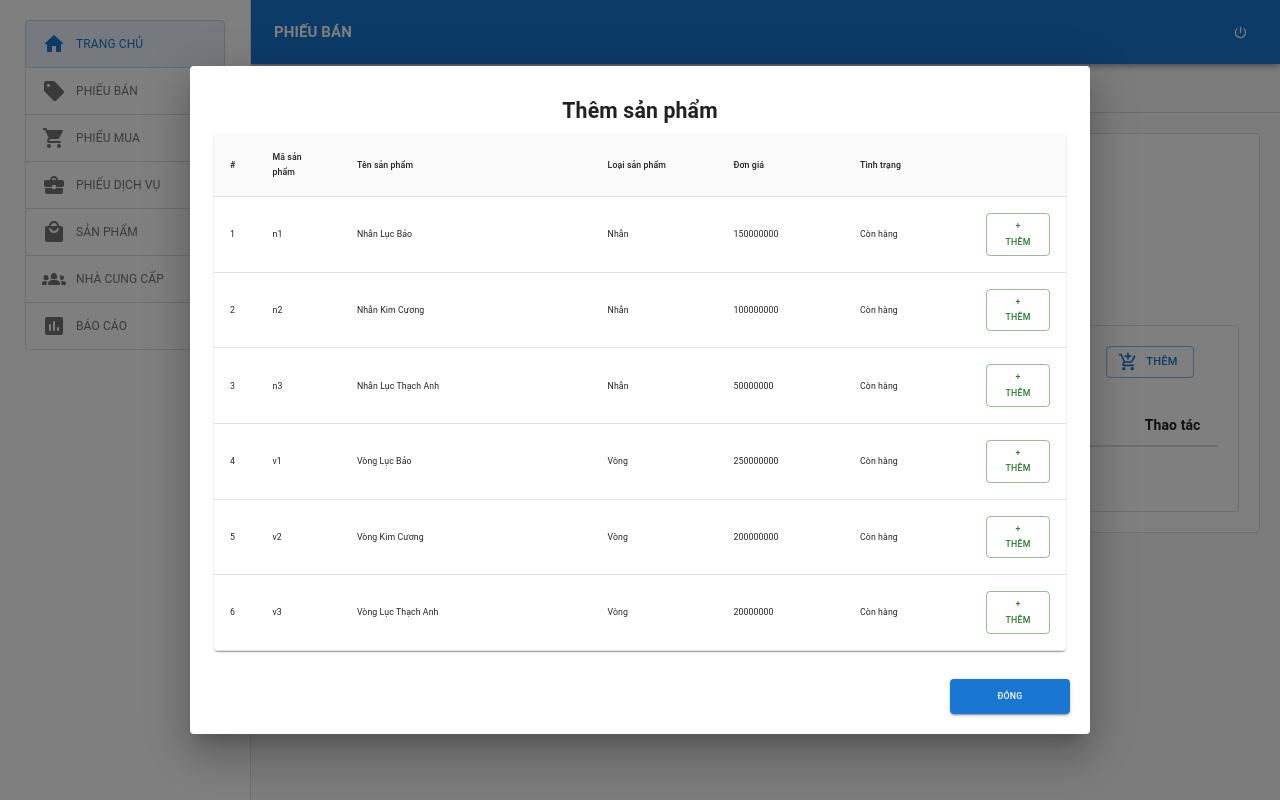
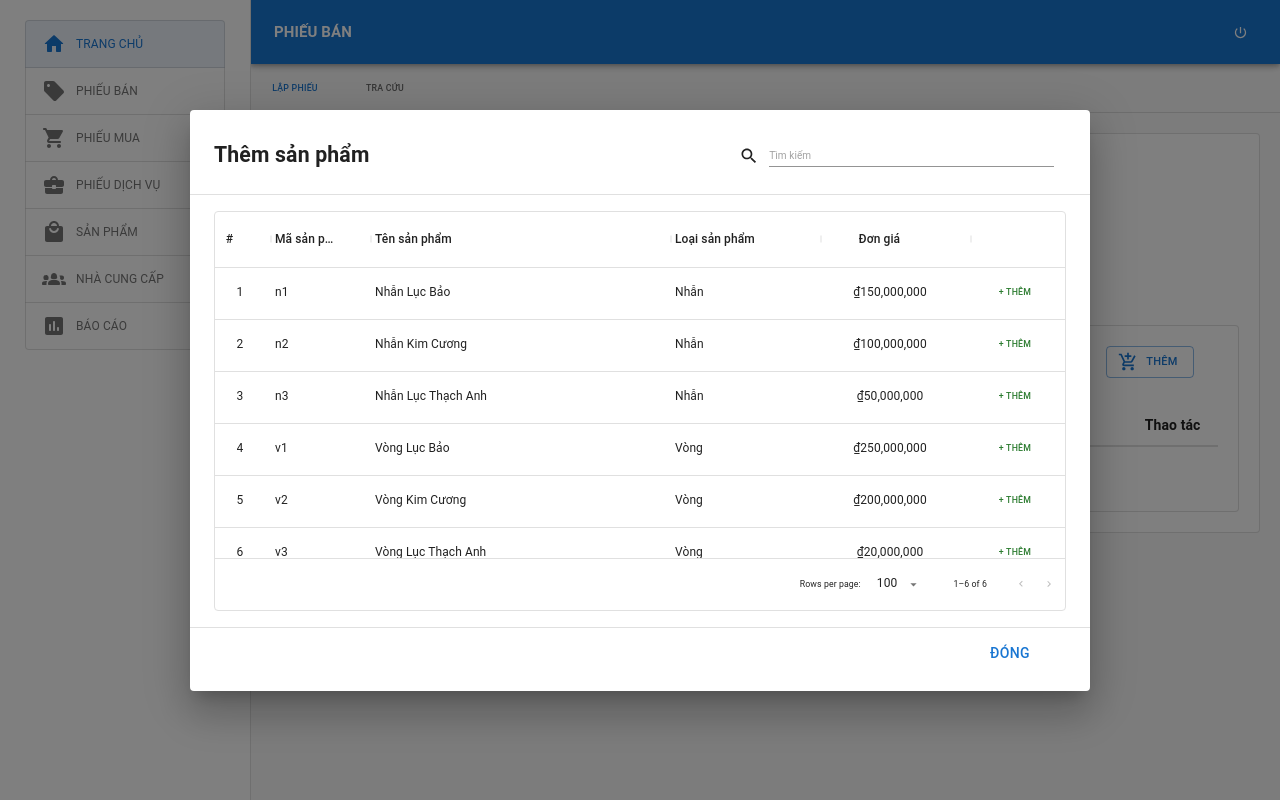
Before and after one commit to realhaidinh/jewlery-management-web, a React (Vite) app: page /sell in a window 1280 px wide. Both pictures are taken after a click on the button "THÊM". Shown: the top 800 px of the page. Built offline with nearby package versions, Linux system fonts and the light colour scheme.

Commit message:
add SearchBox, use TableContainer for SelectModal

```diff
--- /dev/null
+++ b/src/components/Container/ModalContainer.jsx
@@ -0,0 +1,39 @@
+import { Dialog, DialogTitle, DialogActions, DialogContent, IconButton, Box } from '@mui/material';
+import { ControlButton } from '../Controls';
+import CloseIcon from '@mui/icons-material/Close';
+const ModalContainer = ({ title, open, onClose, children }) => {
+  return (
+    <Dialog open={open} onClose={onClose} fullWidth={true} maxWidth="md">
+      <DialogTitle
+        sx={{ display: 'flex', flexDirection: 'row', alignItems: 'center', justifyContent: 'space-between' }}
+      >
+        {title}
+        {/* <Box width="90%">{title}</Box> */}
+        {/* <IconButton
+          aria-label="close"
+          onClick={onClose}
+          sx={{
+            color: 'grey',
+          }}
+        >
+          <CloseIcon sx={{ fontSize: '3rem' }} />
+        </IconButton> */}
+      </DialogTitle>
+      <DialogContent dividers>{children}</DialogContent>
+      <DialogActions>
+        <ControlButton
+          onClick={onClose}
+          width="120px"
+          height="35px"
+          margin="0 12px 12px 0"
+          variant="text"
+          fontSize="1.4rem"
+        >
+          Đóng
+        </ControlButton>
+      </DialogActions>
+    </Dialog>
+  );
+};
+
+export default ModalContainer;
--- a/src/components/Container/TableContainer.jsx
+++ b/src/components/Container/TableContainer.jsx
@@ -1,7 +1,7 @@
 import { Box } from '@mui/material';
 import { DataGrid } from '@mui/x-data-grid';
 
-const TableContainer = ({ columns, rows, SearchInput }) => {
+const TableContainer = ({ columns, rows }) => {
   return (
     <Box
       sx={{
@@ -12,14 +12,7 @@ const TableContainer = ({ columns, rows, SearchInput }) => {
         },
       }}
     >
-      <DataGrid
-        columns={columns}
-        rows={rows.filter((row) => {
-          return Object.values(row).some((value) => {
-            return value.toString().toLowerCase().includes(SearchInput.toLowerCase());
-          });
-        })}
-      />
+      <DataGrid columns={columns} rows={rows} />
     </Box>
   );
 };
--- a/src/components/Container/index.jsx
+++ b/src/components/Container/index.jsx
@@ -1,7 +1,8 @@
 import Container from './Container';
 import CartContainer from './CartContainer';
 import FormContainer from './FormContainer';
+import ModalContainer from './ModalContainer';
 import SearchContainer from './SearchContainer';
 import TableContainer from './TableContainer';
 
-export { Container, CartContainer, FormContainer, SearchContainer, TableContainer };
+export { Container, CartContainer, FormContainer, ModalContainer, SearchContainer, TableContainer };
--- a/src/components/Controls/ModalButton.jsx
+++ b/src/components/Controls/ModalButton.jsx
@@ -1,18 +1,8 @@
 import { Box, Dialog, DialogActions, DialogContent, DialogTitle } from '@mui/material';
 import ControlButton from './ControlButton';
+import { ModalContainer } from '../Container';
 
-const ModalButton = ({
-  buttonName,
-  variant,
-  startIcon,
-  endIcon,
-  color,
-  open,
-  onClick,
-  onClose,
-  dialogTitle,
-  children,
-}) => {
+const ModalButton = ({ buttonName, variant, startIcon, endIcon, color, open, onClick, onClose, title, children }) => {
   return (
     <>
       <ControlButton
@@ -25,17 +15,9 @@ const ModalButton = ({
       >
         {buttonName}
       </ControlButton>
-      <Dialog open={open} onClose={onClose} fullWidth={true} maxWidth="md">
-        <DialogTitle>{dialogTitle}</DialogTitle>
-        <DialogContent>
-          <Box sx={{ display: 'flex', flexDirection: 'column' }}>{children}</Box>
-        </DialogContent>
-        <DialogActions>
-          <ControlButton onClick={onClose} width="120px" height="35px" margin="0 12px 12px 0">
-            Đóng
-          </ControlButton>
-        </DialogActions>
-      </Dialog>
+      <ModalContainer title={title} open={open} onClose={onClose}>
+        {children}
+      </ModalContainer>
     </>
   );
 };
--- /dev/null
+++ b/src/components/Controls/SearchBox.jsx
@@ -0,0 +1,29 @@
+import { Box, IconButton, TextField, InputAdornment } from '@mui/material';
+import SearchIcon from '@mui/icons-material/Search';
+import CancelIcon from '@mui/icons-material/Cancel';
+
+const SearchBox = ({ value, onChange, onClick }) => {
+  return (
+    <Box variant="outlined" sx={{ p: '2px 4px', display: 'flex', alignItems: 'center', width: '40%' }}>
+      <SearchIcon sx={{ m: '10px', fontSize: 20 }} />
+      <TextField
+        sx={{ mr: 1, flex: 1 }}
+        variant="standard"
+        placeholder="Tìm kiếm"
+        value={value}
+        onChange={onChange}
+        InputProps={{
+          endAdornment: value ? (
+            <InputAdornment position="end">
+              <IconButton onClick={onClick}>
+                <CancelIcon />
+              </IconButton>
+            </InputAdornment>
+          ) : null,
+        }}
+      />
+    </Box>
+  );
+};
+
+export default SearchBox;
--- a/src/components/Controls/index.jsx
+++ b/src/components/Controls/index.jsx
@@ -1,5 +1,6 @@
 import ControlButton from './ControlButton';
 import ModalButton from './ModalButton';
 import QuantityButton from './QuantityButton';
+import SearchBox from './SearchBox';
 
-export { ControlButton, ModalButton, QuantityButton };
+export { ControlButton, ModalButton, QuantityButton, SearchBox };
--- a/src/components/Modal/ProductDetailModal.jsx
+++ b/src/components/Modal/ProductDetailModal.jsx
@@ -1,20 +1,19 @@
 import * as React from 'react';
-import { Box, Typography, TextField, Stack, Paper, Divider, Dialog, DialogActions, DialogContent } from '@mui/material';
-import { ControlButton } from '../Controls';
+import { Box, Typography, TextField, Stack, Paper, Divider } from '@mui/material';
+import { ModalContainer } from '../Container';
 
 export default function ProductDetailModal({ onButtonClose, open, title, detail }) {
-  return (
-    <Dialog open={open} onClose={onButtonClose} fullWidth={true} maxWidth="md">
-      <DialogContent>
-        <Stack spacing={3}>
-          <Stack>
+  const modalTitle = (
+    <div>
       <Typography variant="h4" component="h4" mt="12px">
         <b>{title}</b>
       </Typography>
-            <Typography variant="subtitle1" gutterBottom>
-              Ngày lập: {detail.date}
-            </Typography>
-          </Stack>
+      <Typography variant="subtitle1">Ngày lập: {detail.date}</Typography>
+    </div>
+  );
+  return (
+    <ModalContainer title={modalTitle} open={open} onClose={onButtonClose}>
+      <Stack spacing={3}>
         <Stack direction="row" spacing={1}>
           <TextField disabled label="Mã hóa đơn" value={detail.id} sx={{ width: '250px' }} />
           <TextField disabled label="Khách hàng" value={detail.user} sx={{ width: '250px' }} />
@@ -88,12 +87,6 @@ export default function ProductDetailModal({ onButtonClose, open, title, detail
           </Typography>
         </Paper>
       </Stack>
-      </DialogContent>
-      <DialogActions>
-        <ControlButton onClick={onButtonClose} width="120px" height="35px" margin="0 12px 12px 0">
-          Đóng
-        </ControlButton>
-      </DialogActions>
-    </Dialog>
+    </ModalContainer>
   );
 }
--- a/src/components/Modal/ProductSelectModal.jsx
+++ b/src/components/Modal/ProductSelectModal.jsx
@@ -1,21 +1,65 @@
-import * as React from 'react';
-import {
-  Table,
-  TableBody,
-  TableCell,
-  TableContainer,
-  TableHead,
-  TableRow,
-  Paper,
-  Button,
-  Box,
-  Typography,
-} from '@mui/material';
-import { ModalButton, ControlButton } from '../Controls';
+import { useMemo } from 'react';
+import { Typography, Box } from '@mui/material';
+import { ModalButton, ControlButton, SearchBox } from '../Controls';
+import { TableContainer } from '../Container';
+import AddShoppingCartIcon from '@mui/icons-material/AddShoppingCart';
 import productData from '../../pages/productData';
-import AddShoppingCartIcon from '@mui/icons-material/AddShoppingCart';
 
-export default function ProductSelectModal({ AddItem, onButtonClick, onButtonClose, open }) {
+export default function ProductSelectModal({ AddItem, onButtonClick, onButtonClose, open, SearchInput = '' }) {
+  const modalTitle = (
+    <Box width="100%" display="flex" alignItems="center" mt="8px">
+      <Box width="60%">
+        <Typography variant="h4" component="h4">
+          <b>Thêm sản phẩm</b>
+        </Typography>
+      </Box>
+      <SearchBox />
+    </Box>
+  );
+  const columns = [
+    {
+      field: 'numOrder',
+      headerName: '#',
+      headerAlign: 'center',
+      align: 'center',
+      width: 50,
+      disableColumnMenu: true,
+    },
+    { field: 'productID', headerName: 'Mã sản phẩm', width: 100, disableColumnMenu: true },
+    { field: 'productName', headerName: 'Tên sản phẩm', width: 300, disableColumnMenu: true },
+    { field: 'productType', headerName: 'Loại sản phẩm', width: 150, disableColumnMenu: true },
+    {
+      field: 'productPrice',
+      headerName: 'Đơn giá',
+      headerAlign: 'center',
+      align: 'center',
+      width: 150,
+      disableColumnMenu: true,
+    },
+    {
+      field: 'actions',
+      type: 'actions',
+      align: 'center',
+      width: 100,
+      getActions: (param) => [
+        <ControlButton value={param.row.id} onClick={AddItem} variant="text" color="success">
+          + Thêm
+        </ControlButton>,
+      ],
+    },
+  ];
+  const rows = useMemo(() => {
+    return productData.map((product, index) => {
+      return {
+        id: index,
+        numOrder: index + 1,
+        productID: product.productID,
+        productName: product.productName,
+        productType: product.productType,
+        productPrice: `₫${product.productPrice.toLocaleString()}`,
+      };
+    });
+  }, [productData]);
   return (
     <ModalButton
       buttonName="Thêm"
@@ -23,53 +67,16 @@ export default function ProductSelectModal({ AddItem, onButtonClick, onButtonClo
       onClick={onButtonClick}
       onClose={onButtonClose}
       startIcon={<AddShoppingCartIcon />}
+      title={modalTitle}
     >
-      <Box>
-        <Box marginBottom="10px" textAlign="center">
-          <Typography variant="h4" component="h4">
-            <b>Thêm sản phẩm</b>
-          </Typography>
-        </Box>
-      </Box>
-      <TableContainer component={Paper}>
-        <Table aria-label="simple table">
-          <TableHead>
-            <TableRow sx={{ background: '#fafafa', fontSize: '1.4rem' }}>
-              <TableCell width="5%">#</TableCell>
-              <TableCell width="10%">Mã sản phẩm</TableCell>
-              <TableCell width="30%">Tên sản phẩm</TableCell>
-              <TableCell width="15%">Loại sản phẩm</TableCell>
-              <TableCell width="15%">Đơn giá</TableCell>
-              <TableCell width="15%">Tình trạng</TableCell>
-              <TableCell width="10%"></TableCell>
-            </TableRow>
-          </TableHead>
-          <TableBody>
-            {productData.map((row, index) => {
-              {
-                /* console.log(productData[index]); */
-              }
-              return (
-                <TableRow key={index}>
-                  <TableCell component="th" scope="row">
-                    {index + 1}
-                  </TableCell>
-                  <TableCell>{row.productID}</TableCell>
-                  <TableCell>{row.productName}</TableCell>
-                  <TableCell>{row.productType}</TableCell>
-                  <TableCell>{row.productPrice}</TableCell>
-                  <TableCell>Còn hàng</TableCell>
-                  <TableCell>
-                    <ControlButton value={index} onClick={AddItem} variant="outlined" color="success">
-                      + Thêm
-                    </ControlButton>
-                  </TableCell>
-                </TableRow>
-              );
-            })}
-          </TableBody>
-        </Table>
-      </TableContainer>
+      <TableContainer
+        columns={columns}
+        rows={rows.filter((row) => {
+          return Object.values(row).some((value) => {
+            return value.toString().toLowerCase().includes(SearchInput.toLowerCase());
+          });
+        })}
+      />
     </ModalButton>
   );
 }
--- a/src/pages/SellTicket/SellSearch.jsx
+++ b/src/pages/SellTicket/SellSearch.jsx
@@ -1,8 +1,8 @@
 import { useState, useMemo } from 'react';
 import { SearchContainer, TableContainer } from '../../components/Container/';
+import { ControlButton } from '../../components/Controls';
+import ProductDetailModal from '../../components/Modal/ProductDetailModal';
 import formData from '../formData';
-import ProductDetailModal from '../../components/Modal/ProductDetailModal';
-import { ControlButton } from '../../components/Controls';
 
 const initialSearchInput = '';
 
@@ -70,8 +70,8 @@ const SellSearch = ({ show }) => {
         align: 'center',
         width: 100,
         getActions: (param) => [
-          <ControlButton onClick={() => handleDetailButton(param.row.id)} color="secondary">
-            Chi tiết
+          <ControlButton onClick={() => handleDetailButton(param.row.id)} color="secondary" variant="text">
+            <b>Chi tiết</b>
           </ControlButton>,
         ],
       },
@@ -101,7 +101,18 @@ const SellSearch = ({ show }) => {
       onClick={deleteSearchInput}
     >
       <ProductDetailModal open={open} onButtonClose={handleClose} title="Phiếu bán hàng" detail={formData[rowID]} />
-      {show ? <TableContainer columns={columns} rows={rows} SearchInput={SearchInput} /> : 'Loading...'}
+      {show ? (
+        <TableContainer
+          columns={columns}
+          rows={rows.filter((row) => {
+            return Object.values(row).some((value) => {
+              return value.toString().toLowerCase().includes(SearchInput.toLowerCase());
+            });
+          })}
+        />
+      ) : (
+        'Loading...'
+      )}
     </SearchContainer>
   );
 };
```
Also changed, not shown: src/components/Container/SearchContainer.jsx (+4 -23 lines). Lines whose indentation alone changed are shown as unchanged.
